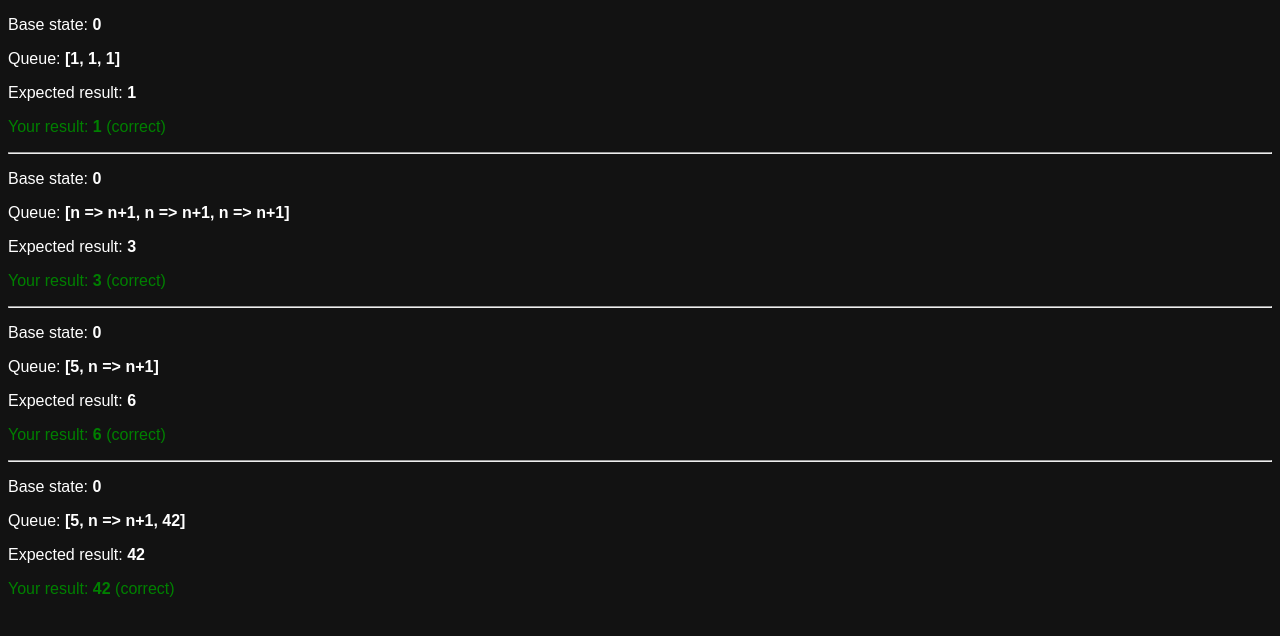
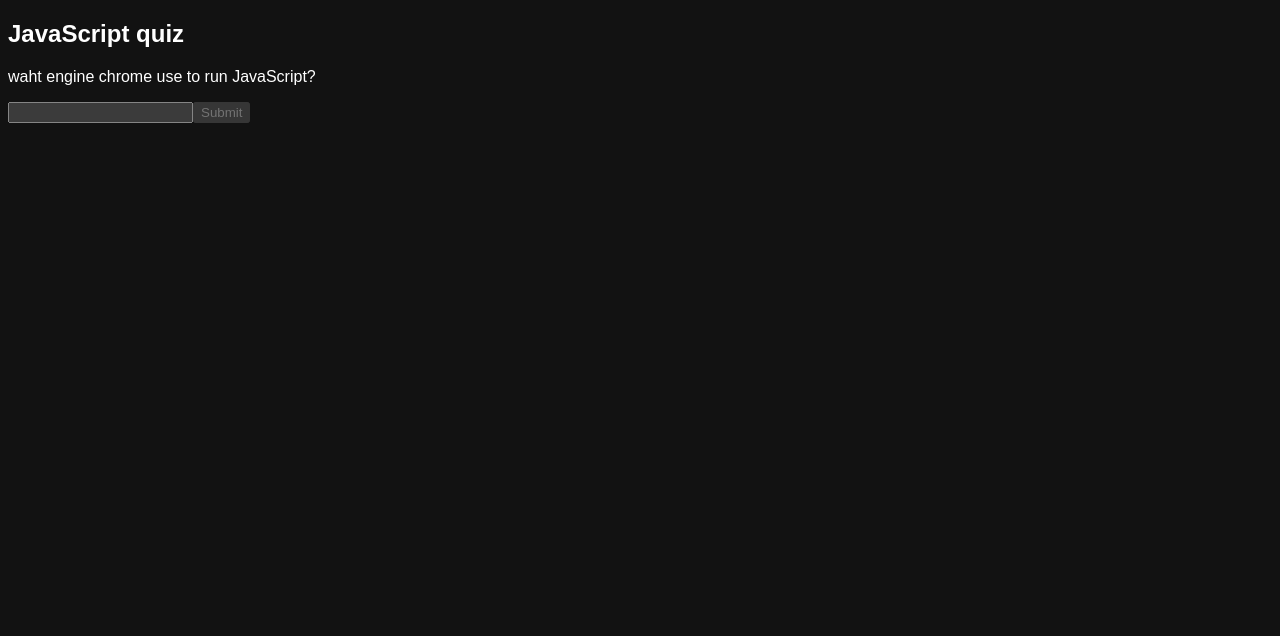
Before and after one commit to uni-parse/react, a React (Vite) app: page / in a window 1280 px wide. Shown: the top 636 px of the page. Built offline with nearby package versions, Linux system fonts and the light colour scheme.

Commit message:
use state

```diff
--- a/src/main.jsx
+++ b/src/main.jsx
@@ -6,6 +6,7 @@ import Game from './game.jsx'
 import Filter from './filter.jsx'
 
 import Queue from './tasks/useState updates queue/queue.jsx'
+import Test from './test.jsx'
 
 //import './sass/main.scss'
 
@@ -15,7 +16,8 @@ document.body.append(main)
 const root = createRoot(main)
 root.render(
   <StrictMode>
-    {true && <Queue />}
+    {true && <Test />}
+    {false && <Queue />}
     {false && <Filter />}
     {false && <Game />}
     {false && <App />}
--- /dev/null
+++ b/src/test.jsx
@@ -0,0 +1,58 @@
+import { useState } from 'react'
+
+export default function Form() {
+  const [answer, setAnswer] = useState(''),
+    [err, setErr] = useState(null),
+    [status, setStatus] = useState('typing'),
+    //'typing', 'submiting', 'success'
+    isEmpty = !answer.length,
+    isError = !!err
+
+  return status == 'success' ? (
+    <h1 style={{ color: 'yellowgreen' }}>currect!</h1>
+  ) : (
+    <>
+      <h2>JavaScript quiz</h2>
+
+      <p>waht engine chrome use to run JavaScript?</p>
+
+      <form onSubmit={handleSubmit}>
+        <input
+          value={answer}
+          onChange={e => setAnswer(e.target.value)}
+          disabled={status === 'submitting'}
+        />
+        <button disabled={isEmpty || status == 'submitting'}>
+          Submit
+        </button>
+        {isError && (
+          <p style={{ color: 'darkorange' }}>{err.message}</p>
+        )}
+      </form>
+    </>
+  )
+
+  async function handleSubmit(e) {
+    e.preventDefault()
+
+    setStatus('submitting')
+
+    try {
+      await submitForm(answer)
+      setStatus('success')
+    } catch (err) {
+      setErr(err)
+      setStatus('typing')
+    }
+  }
+}
+
+// Pretend it's hitting the network.
+function submitForm(answer) {
+  return new Promise((resolve, reject) => {
+    setTimeout(() => {
+      if (answer == 'v8') resolve()
+      else reject(new Error('wrong answer, Try again!'))
+    }, 1500)
+  })
+}
```
